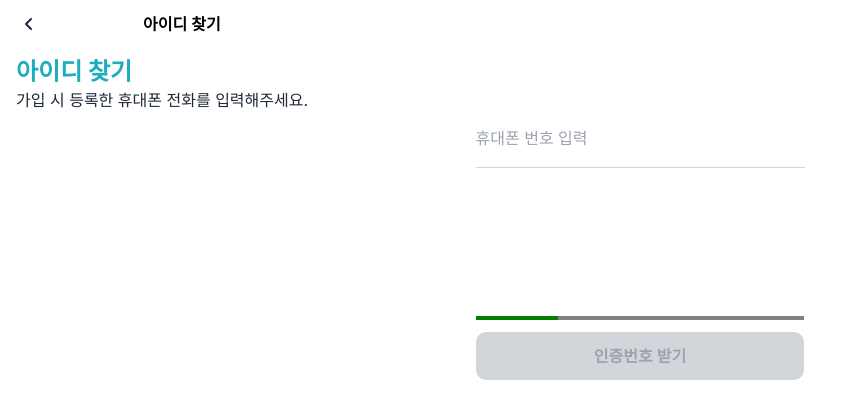
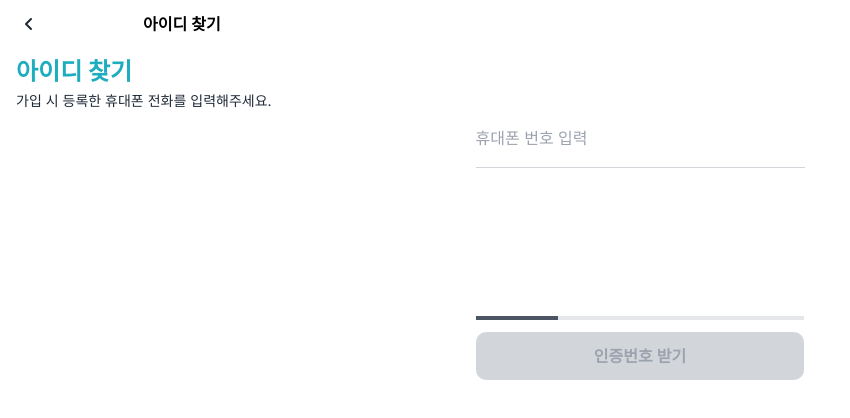
Before and after one commit to pearlKinn/join_uz_front, a Next.js app: page /findId/authenticationCodeRequest in a window 1280 px wide. Shown: the top 418 px of the page, without its empty margins (0-850 px from the left). Built offline with nearby package versions, Linux system fonts and the light colour scheme.

Commit message:
:lipstick: [Design] progress bar 스타일링 및 font-size & line-height 커스텀 클래스 생성

```diff
--- a/src/app/globals.css
+++ b/src/app/globals.css
@@ -5,3 +5,33 @@
 text-red {
   color: "red";
 }
+
+input[type="number"]::-webkit-outer-spin-button,
+input[type="number"]::-webkit-inner-spin-button {
+  -webkit-appearance: none;
+}
+
+#progress {
+  appearance: none;
+}
+#progress::-webkit-progress-bar {
+  background: #e5e7eb;
+}
+#progress::-webkit-progress-value {
+  background: #4b5563;
+}
+
+.textXS {
+  font-size: 0.75rem; /* 12px */
+  line-height: 150%;
+}
+
+.textSM {
+  font-size: 0.875rem;
+  line-height: 150%;
+}
+
+.textXXL {
+  font-size: 1.5rem; /* 24px */
+  line-height: 120%;
+}
```
